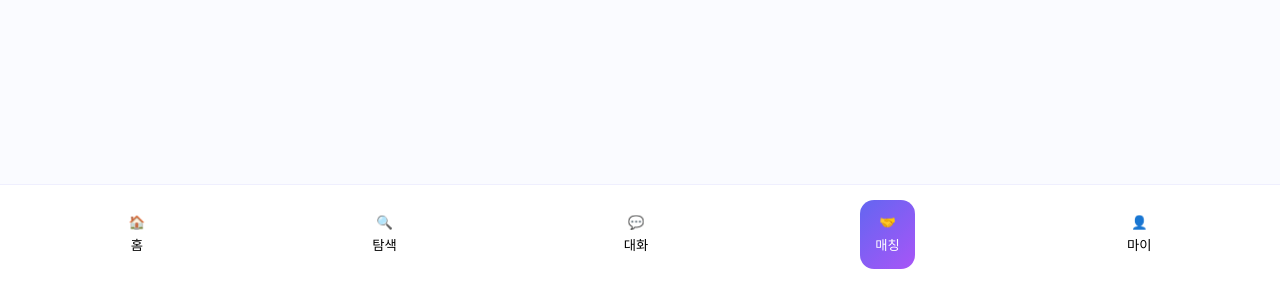
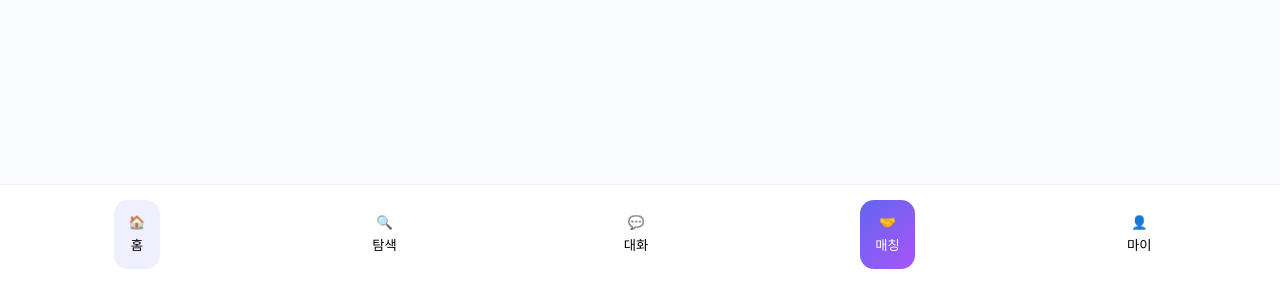
Before and after one commit to pirogramming/Teum.Teumi-, a Django app: page /matches/list/ in a window 1280 px wide, with the pointer over the restyled element. Shown: the part 516-800 px from the top of the page. Run offline with Django 5.2, Linux system fonts and the light colour scheme; the visitor is signed in with stand-in values (Sample User, id 1); data comes from the database, SQL or seed files in the repository; data that the repository does not hold is empty.

Commit message:
feat: 매칭 페이지 CSS 추가

```diff
--- a/apps/matches/static/matches/css/base.css
+++ b/apps/matches/static/matches/css/base.css
@@ -88,6 +88,10 @@ body {
     padding: 15px;
 }
 
+.nav-item:hover {
+    background-color: rgba(99, 102, 241, 0.1);
+}
+
 .active {
     background: linear-gradient(135deg, #6366f1, #a855f7);
     color: #fff;
```
